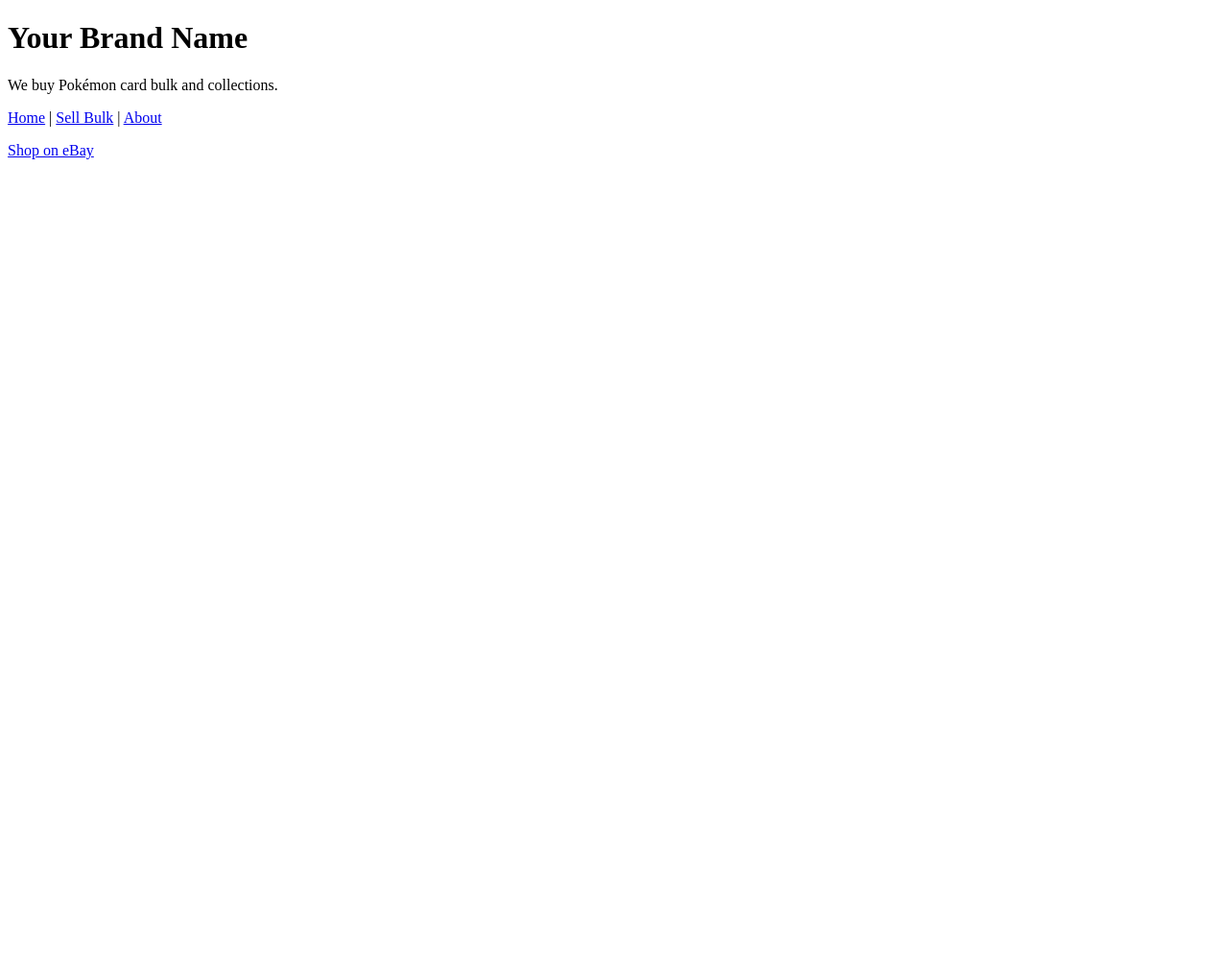
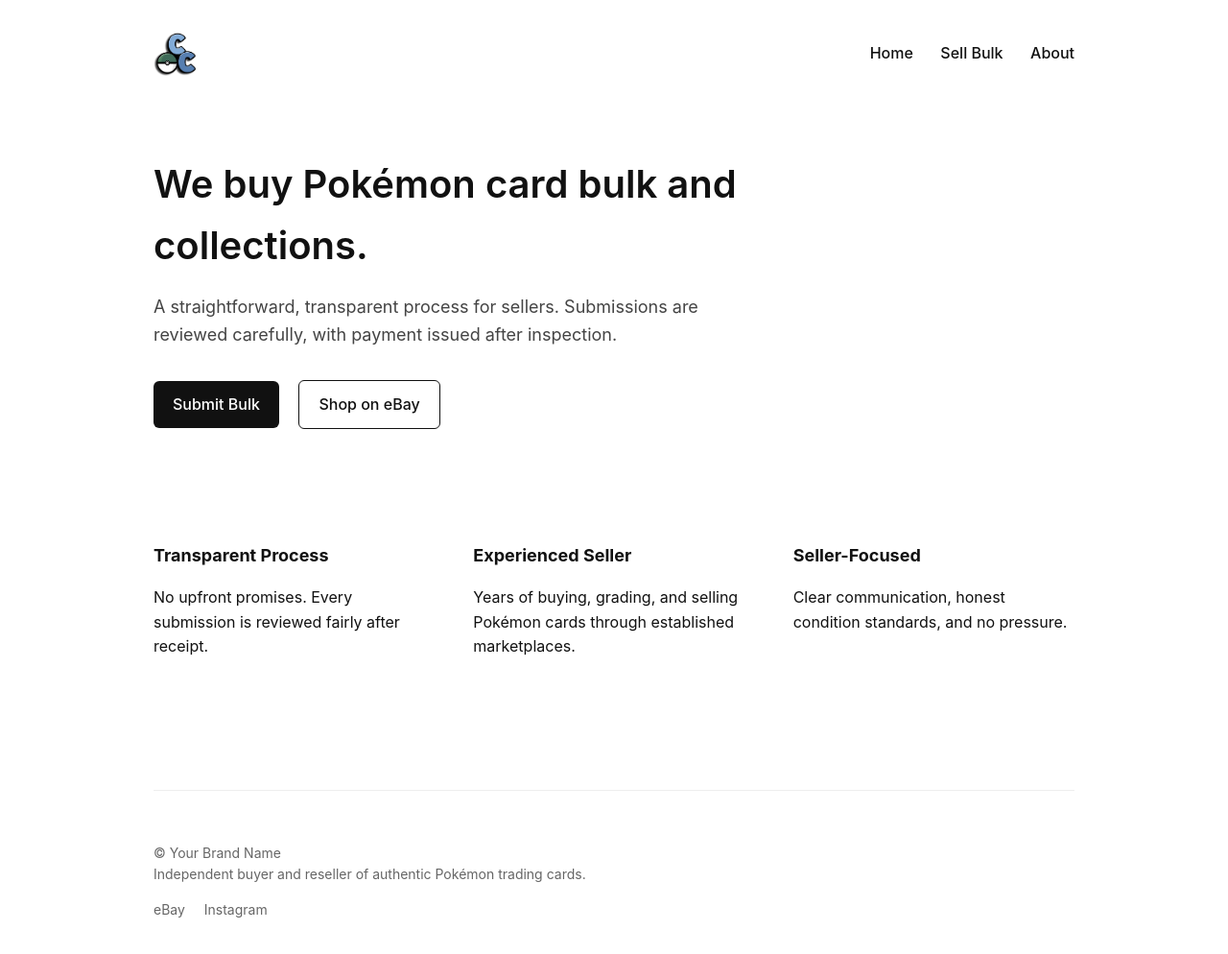
Before and after one commit to CardCollectables/CardCollectables.github.io, a plain HTML site: page index.html in a window 1280 px wide. Shown: the whole page at 96% size. Before the commit the page ends 800 px from the top, so only its background shows below. Drawn offline with Linux system fonts and the light colour scheme.

Commit message:
Revise HTML structure and styles for clarity
Updated the meta description for clarity and added viewport settings. Enhanced styles for body, header, navigation, hero section, trust section, and footer.

```diff
--- a/index.html
+++ b/index.html
@@ -3,20 +3,171 @@
 <head>
   <meta charset="UTF-8">
   <title>Your Brand Name</title>
-  <meta name="description" content="We buy Pokémon card bulk and collections.">
+  <meta name="description" content="We buy Pokémon card bulk and collections. Fair, transparent, and professional.">
+  <meta name="viewport" content="width=device-width, initial-scale=1.0">
+
+  <style>
+    body {
+      margin: 0;
+      font-family: -apple-system, BlinkMacSystemFont, "Segoe UI", Roboto, Arial, sans-serif;
+      color: #111;
+      background-color: #fff;
+      line-height: 1.6;
+    }
+
+    .container {
+      max-width: 960px;
+      margin: 0 auto;
+      padding: 32px 20px;
+    }
+
+    header {
+      display: flex;
+      align-items: center;
+      justify-content: space-between;
+      margin-bottom: 80px;
+    }
+
+    header img {
+      height: 48px;
+    }
+
+    nav a {
+      margin-left: 24px;
+      text-decoration: none;
+      color: #111;
+      font-weight: 500;
+    }
+
+    nav a:hover {
+      text-decoration: underline;
+    }
+
+    .hero {
+      max-width: 640px;
+    }
+
+    .hero h1 {
+      font-size: 40px;
+      font-weight: 600;
+      margin-bottom: 16px;
+    }
+
+    .hero p {
+      font-size: 18px;
+      color: #444;
+      margin-bottom: 32px;
+    }
+
+    .buttons a {
+      display: inline-block;
+      padding: 12px 20px;
+      margin-right: 16px;
+      border-radius: 6px;
+      text-decoration: none;
+      font-weight: 500;
+    }
+
+    .primary {
+      background-color: #111;
+      color: #fff;
+    }
+
+    .secondary {
+      border: 1px solid #111;
+      color: #111;
+    }
+
+    .trust {
+      margin-top: 100px;
+      display: grid;
+      grid-template-columns: repeat(auto-fit, minmax(220px, 1fr));
+      gap: 40px;
+    }
+
+    .trust div h3 {
+      font-size: 18px;
+      margin-bottom: 8px;
+    }
+
+    footer {
+      margin-top: 120px;
+      padding-top: 40px;
+      border-top: 1px solid #eee;
+      font-size: 14px;
+      color: #666;
+    }
+
+    footer a {
+      color: #666;
+      text-decoration: none;
+      margin-right: 16px;
+    }
+
+    footer a:hover {
+      text-decoration: underline;
+    }
+  </style>
 </head>
+
 <body>
-  <h1>Your Brand Name</h1>
-  <p>We buy Pokémon card bulk and collections.</p>
+  <div class="container">
 
-  <nav>
-    <a href="/">Home</a> |
-    <a href="/bulk">Sell Bulk</a> |
-    <a href="/about">About</a>
-  </nav>
+    <!-- Header -->
+    <header>
+      <img src="/images/logo.png" alt="Your Brand Logo">
+      <nav>
+        <a href="/">Home</a>
+        <a href="/bulk">Sell Bulk</a>
+        <a href="/about">About</a>
+      </nav>
+    </header>
 
-  <p>
-    <a href="https://www.ebay.com/str/YOURSTORE">Shop on eBay</a>
-  </p>
+    <!-- Hero -->
+    <section class="hero">
+      <h1>We buy Pokémon card bulk and collections.</h1>
+      <p>
+        A straightforward, transparent process for sellers.
+        Submissions are reviewed carefully, with payment issued after inspection.
+      </p>
+
+      <div class="buttons">
+        <a class="primary" href="/bulk">Submit Bulk</a>
+        <a class="secondary" href="https://www.ebay.com/str/YOURSTORE">Shop on eBay</a>
+      </div>
+    </section>
+
+    <!-- Trust Section -->
+    <section class="trust">
+      <div>
+        <h3>Transparent Process</h3>
+        <p>No upfront promises. Every submission is reviewed fairly after receipt.</p>
+      </div>
+
+      <div>
+        <h3>Experienced Seller</h3>
+        <p>Years of buying, grading, and selling Pokémon cards through established marketplaces.</p>
+      </div>
+
+      <div>
+        <h3>Seller-Focused</h3>
+        <p>Clear communication, honest condition standards, and no pressure.</p>
+      </div>
+    </section>
+
+    <!-- Footer -->
+    <footer>
+      <p>
+        © Your Brand Name<br>
+        Independent buyer and reseller of authentic Pokémon trading cards.
+      </p>
+
+      <p>
+        <a href="https://www.ebay.com/str/YOURSTORE">eBay</a>
+        <a href="https://instagram.com/YOURHANDLE">Instagram</a>
+      </p>
+    </footer>
+
+  </div>
 </body>
 </html>
```
